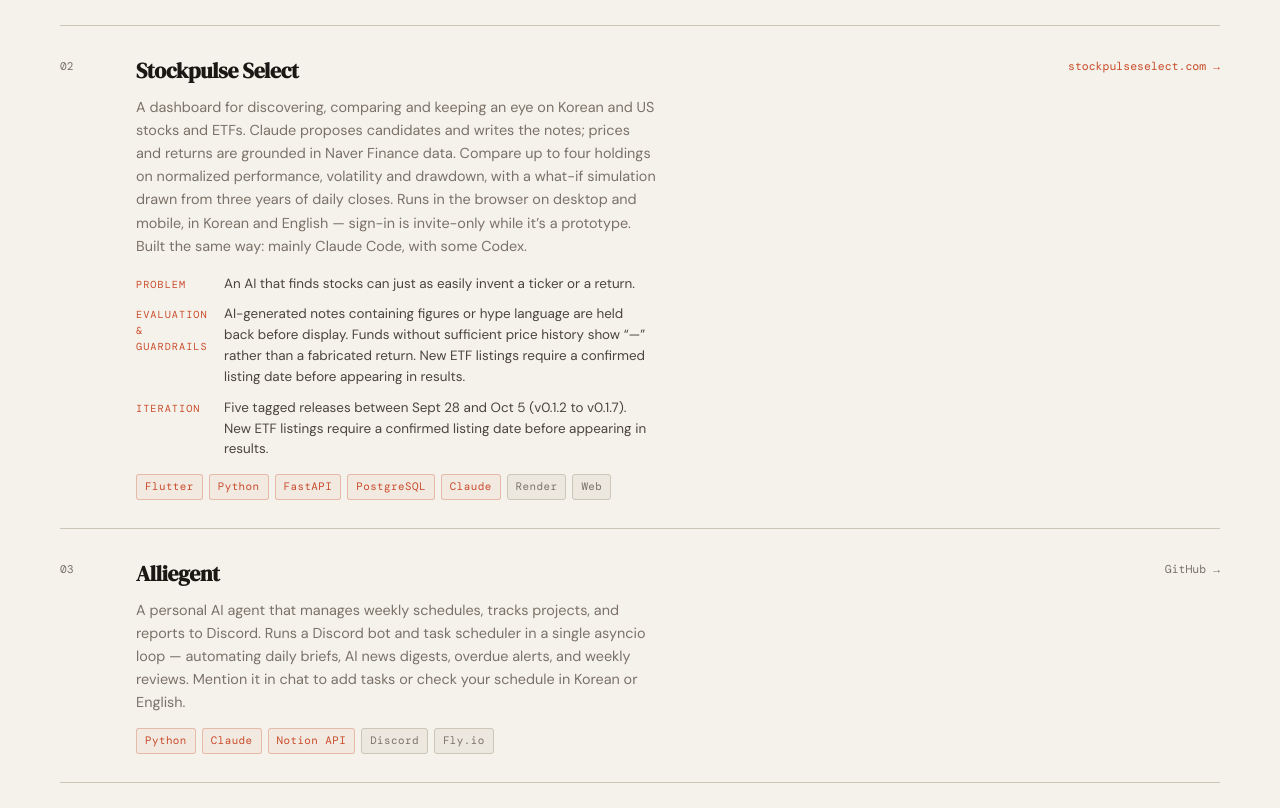
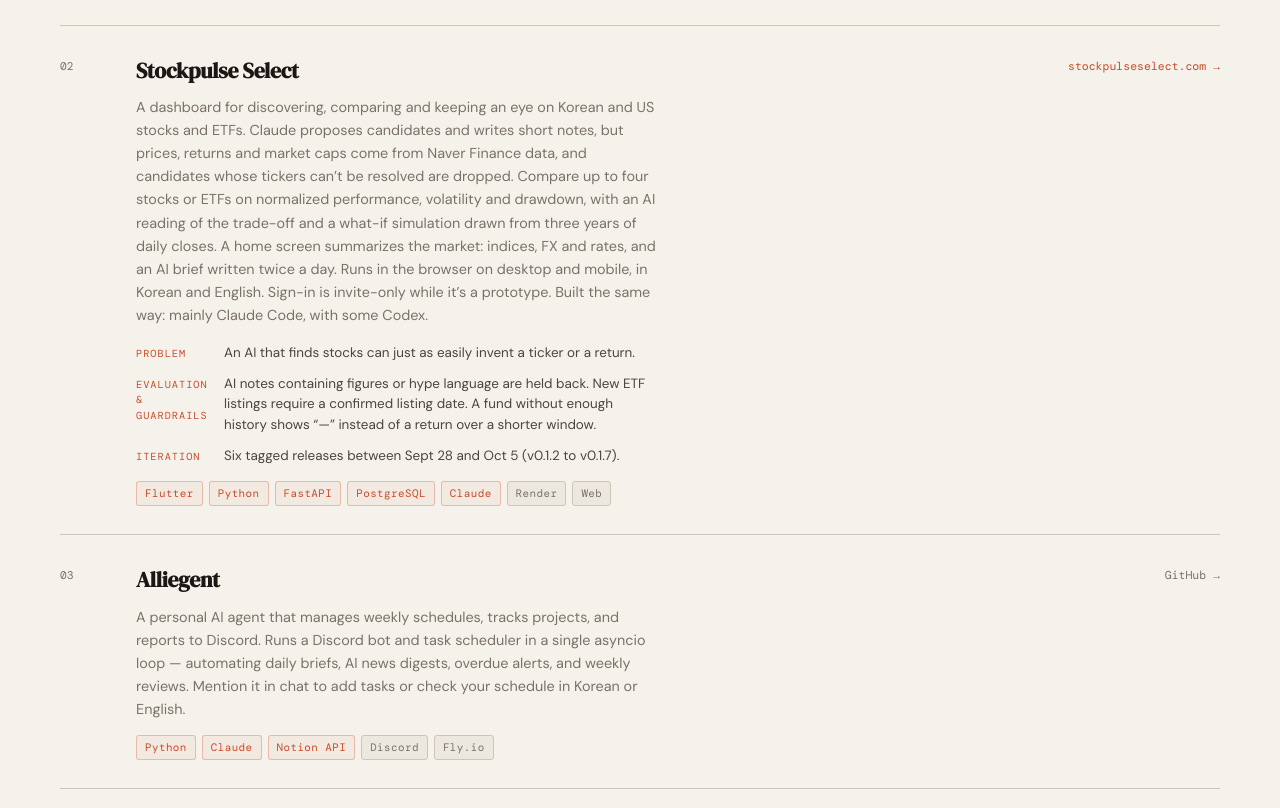
Before and after one commit to areumseo/areumseo.github.io, a plain HTML site: page index.html in a window 1280 px wide. Shown: the part 2474-3282 px from the top of the page. Drawn offline with nearby package versions, Linux system fonts and the light colour scheme.

Commit message:
update Stockpulse description and clean up guardrails/iteration notes
Co-Authored-By: Claude Sonnet 4.6 <noreply@anthropic.com>

```diff
--- a/index.html
+++ b/index.html
@@ -858,11 +858,11 @@
           <div class="project-num">02</div>
           <div class="project-body">
             <h3>Stockpulse Select</h3>
-            <p>A dashboard for discovering, comparing and keeping an eye on Korean and US stocks and ETFs. Claude proposes candidates and writes the notes; prices and returns are grounded in Naver Finance data. Compare up to four holdings on normalized performance, volatility and drawdown, with a what-if simulation drawn from three years of daily closes. Runs in the browser on desktop and mobile, in Korean and English — sign-in is invite-only while it&rsquo;s a prototype. Built the same way: mainly Claude Code, with some Codex.</p>
+            <p>A dashboard for discovering, comparing and keeping an eye on Korean and US stocks and ETFs. Claude proposes candidates and writes short notes, but prices, returns and market caps come from Naver Finance data, and candidates whose tickers can&rsquo;t be resolved are dropped. Compare up to four stocks or ETFs on normalized performance, volatility and drawdown, with an AI reading of the trade-off and a what-if simulation drawn from three years of daily closes. A home screen summarizes the market: indices, FX and rates, and an AI brief written twice a day. Runs in the browser on desktop and mobile, in Korean and English. Sign-in is invite-only while it&rsquo;s a prototype. Built the same way: mainly Claude Code, with some Codex.</p>
             <div class="project-notes">
               <div class="project-note"><span class="project-note-label">Problem</span><span>An AI that finds stocks can just as easily invent a ticker or a return.</span></div>
-              <div class="project-note"><span class="project-note-label">Evaluation & guardrails</span><span>AI-generated notes containing figures or hype language are held back before display. Funds without sufficient price history show &ldquo;&mdash;&rdquo; rather than a fabricated return. New ETF listings require a confirmed listing date before appearing in results.</span></div>
-              <div class="project-note"><span class="project-note-label">Iteration</span><span>Five tagged releases between Sept 28 and Oct 5 (v0.1.2 to v0.1.7). New ETF listings require a confirmed listing date before appearing in results.</span></div>
+              <div class="project-note"><span class="project-note-label">Evaluation & guardrails</span><span>AI notes containing figures or hype language are held back. New ETF listings require a confirmed listing date. A fund without enough history shows &ldquo;&mdash;&rdquo; instead of a return over a shorter window.</span></div>
+              <div class="project-note"><span class="project-note-label">Iteration</span><span>Six tagged releases between Sept 28 and Oct 5 (v0.1.2 to v0.1.7).</span></div>
             </div>
             <div class="project-tags">
               <span class="tag tech">Flutter</span>
```
